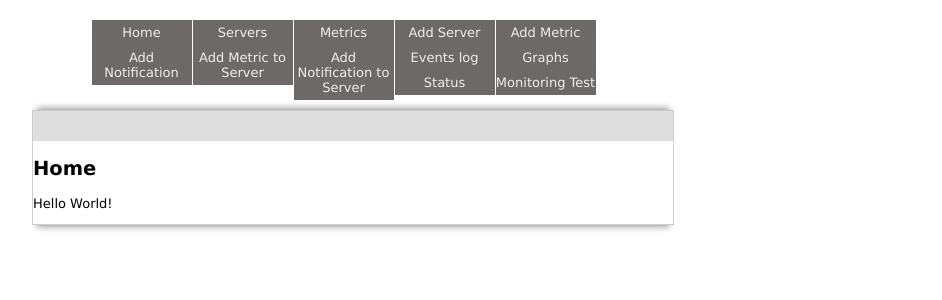
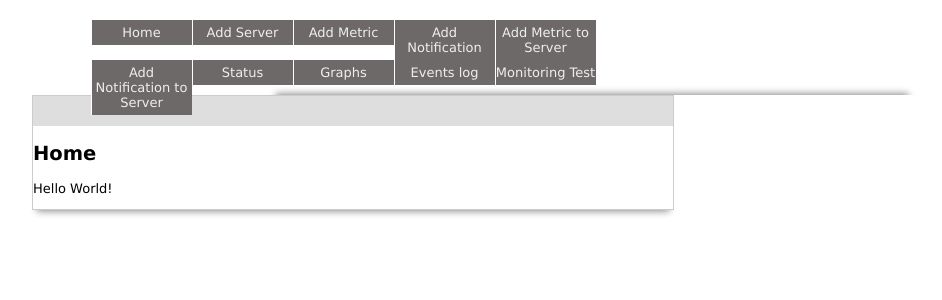
Before and after one commit to cgoncalves/snmp-monitor-webui, a PHP site: page / in a window 1280 px wide. Shown: the top 300 px of the page, without its empty margins (287-1229 px from the left). Run offline with PHP 8.4, Linux system fonts and the light colour scheme.

Commit message:
servers_monitoring updated

```diff
--- a/index.php
+++ b/index.php
@@ -18,8 +18,6 @@ else {
 		$p = 'pages/add_server_metric.php';
   elseif($p == "add_server_notification")
 		$p = 'pages/add_server_notification.php';
-  elseif($p == "servers")
-		$p = 'pages/servers.php';
   elseif($p == "events_log")
 		$p = 'pages/events_log.php';
   elseif($p == "graphs")
@@ -46,16 +44,14 @@ else {
 	<center>
 		<ul id="list-nav">
 			<li><a href="?p=home">Home</a></li>
-			<li><a href="?p=servers">Servers</a></li>
-			<li><a href="?p=metrics">Metrics</a></li>
 			<li><a href="?p=add_server">Add Server</a></li>
 			<li><a href="?p=add_metric">Add Metric</a></li>
 			<li><a href="?p=add_notification">Add Notification</a></li>
       <li><a href="?p=add_server_metric">Add Metric to Server</a></li>
       <li><a href="?p=add_server_notification">Add Notification to Server</a></li>
+      <li><a href="?p=status">Status</a></li>
+      <li><a href="?p=graphs">Graphs</a></li>
       <li><a href="?p=events_log">Events log</a></li>
-      <li><a href="?p=graphs">Graphs</a></li>
-      <li><a href="?p=status">Status</a></li>
       <li><a href="?p=servers_monitoring">Monitoring Test</a></li>
 		</ul>
 	</center>
--- a/periodic_notifications.php
+++ b/periodic_notifications.php
@@ -43,7 +43,7 @@
       $max1 = $event->Threshold_max1;
       $max2 = $event->Threshold_max2;
 
-      sendNotification($server, $metric_name, $oid, $min1, $min2, $max1, $max2, $value);
+      sendNotification($server->Id, $server->IP, $server->Name, $metric_name, $oid, $min1, $min2, $max1, $max2, $value);
     }
   }
 
--- a/plugins/snmp_linux_interface_state.php
+++ b/plugins/snmp_linux_interface_state.php
@@ -1,6 +1,6 @@
 <?php
 
-  $oid = "11.3.6.1.2.1.2.2.1.7.$argv[2]";
+  $oid = "1.3.6.1.2.1.2.2.1.7.$argv[2]";
   $ret = shell_exec("snmpget -v 1 -c public $argv[1] $oid 2>&1");
 
   if(!empty($ret))
--- a/plugins/snmp_linux_storage_used.php
+++ b/plugins/snmp_linux_storage_used.php
@@ -6,7 +6,7 @@
   if(!empty($ret))
   {
     $used = explode(" ", $ret);
-    $used = $size[sizeof($used) - 1];
+    $used = $used[sizeof($used) - 1];
   }
 
   $oid = "1.3.6.1.2.1.25.2.3.1.4.$argv[2]";
--- a/servers_monitoring.php
+++ b/servers_monitoring.php
@@ -53,9 +53,9 @@
             $command .= "2>&1";
         }
 
-echo "<br><br><br>$command<br><br><br>";
         $ret = shell_exec($command);
-        $ret = explode($ret, " ");
+        $ret = explode(" ", $ret);
+
         $oid = $ret[0];
         $value = intval($ret[1]);
       }
@@ -96,7 +96,7 @@ echo "<br><br><br>$command<br><br><br>";
           addEventLog($server->Id, $server_metric->RefIDMetric, $oid, $min1, $min2, $max1, $max2, $value);
 
           // Sends a notification to the admin about this event
-          sendNotification($server, $metric->Name, $oid, $min1, $min2, $max1, $max2, $value);
+          sendNotification($server->Id, $server->IP, $server->Name, $metric->Name, $oid, $min1, $min2, $max1, $max2, $value);
         }
         else
         {
```
